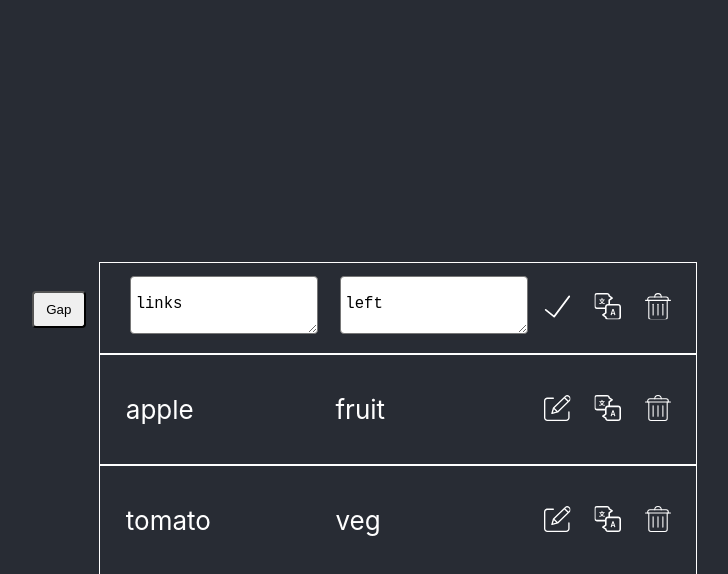
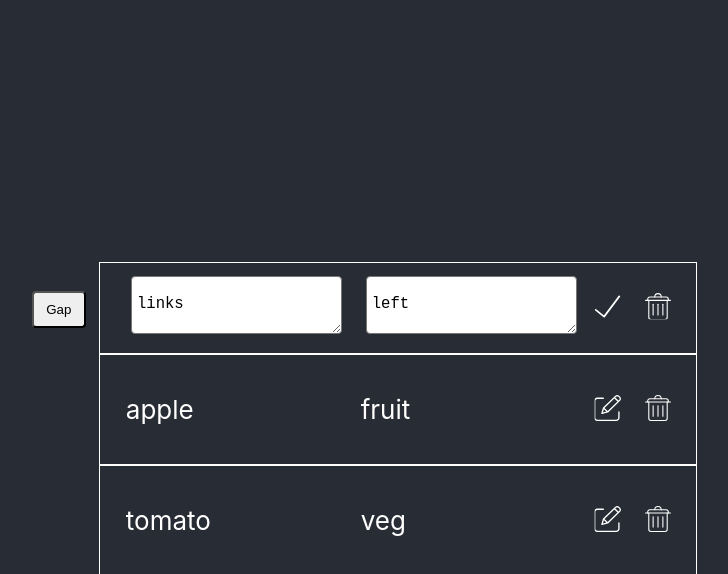
Before and after one commit to oksmelnik/memo, a React (Create React App) app: page / in a window 1280 px wide. Both pictures are taken after a click on the element "left". Shown: the top 574 px of the page, without its empty margins (242-970 px from the left). Built offline with nearby package versions, Linux system fonts and the light colour scheme.

Commit message:
simplify translations

```diff
--- a/package.json
+++ b/package.json
@@ -5,6 +5,7 @@
   "dependencies": {
     "@material-ui/core": "^4.8.0",
     "axios": "^0.19.2",
+    "prop-types": "^15.7.2",
     "react": "^16.12.0",
     "react-dom": "^16.12.0",
     "react-scripts": "3.2.0",
--- a/src/App.js
+++ b/src/App.js
@@ -10,7 +10,7 @@ class App extends Component {
   }
 
   saveChanges = (newValue, id, key) => {
-
+//https://random-word-api.herokuapp.com/word?number=10
     this.setState(state => {
         const pairs = state.pairs.map(item => {
 
@@ -90,6 +90,8 @@ class App extends Component {
             return <Pair
               key={pair.id}
               pair={pair}
+              type={pair.type}
+              left={pair.left}
               setGap={this.setGap}
               selectGap={this.selectGap}
               onDelete={this.deleteHandler}
--- a/src/components/Pair.js
+++ b/src/components/Pair.js
@@ -1,7 +1,11 @@
-import React, { useState } from 'react';
+import React, { useState, useRef } from 'react';
 import Word from './Word'
 import PairButton from './PairButton'
 import { StyledPair } from './../styles.js'
+import { StyledWord} from './../styles.js'
+import { TextareaAutosize } from '@material-ui/core';
+import GapContainer from './GapContainer'
+import Translation from './Translation'
 
 import deleteIcon from '../icons/delete.svg'
 import checkmarkIcon from '../icons/checkmark.svg'
@@ -15,14 +19,16 @@ const Pair = (props) => {
 
     const [edit, setEdit] = useState(false)
 
-    const [editTranslate, setTranslate] = useState(false)
+    const [translated, setTranslate] = useState(false)
 
-    const [translation, showTranslation] = useState('')
+    const rightEdit = useRef(null);
 
     const getTranslation = () => {
         axios.post(`https://translate.yandex.net/api/v1.5/tr.json/translate?key=trnsl.1.1.20200315T074819Z.860ff3441e541a2b.755ab0290b73192c988f313ed86169bd154d19d6&lang=en-ru&text=${props.pair.left}`)
             .then((res) => {
-                showTranslation(res.data.text || 'error')
+                rightEdit.current.value = res.data && res.data.text
+                props.saveChanges(res.data.text, props.pair.id, 'right')
+
             })
     }
 
@@ -30,23 +36,11 @@ const Pair = (props) => {
         setEdit(!edit)
     }
 
-  const handleEdit = () => {
-
-        if (editTranslate) {
-            props.saveChanges(translation, props.pair.id, 'right')
-            setTranslate(false)
-      }
-
-      toggleEdit()
-  }
-
   const toggleTranslate =() => {
-        if (!editTranslate) {
+        if (!translated) {
             getTranslation()
         }
-      setTranslate(!editTranslate)
-      setEdit(!edit)
-
+      setTranslate(!translated)
   }
 
   const onDelete = () => {
@@ -58,12 +52,57 @@ const Pair = (props) => {
       e.preventDefault()
   }
 
+    const showEditFields = (order) => {
+        if (!edit) {
+            return false
+        } else if (props.type === 'gap' && order === 'right') {
+            return false
+        } else {
+            return true
+        }
+    }
+
+    const showOriginText = () => {
+        if (!edit && props.type !== 'gap') {
+            return true
+        }
+    }
+
+    const handleWordChange = (e, order) => {
+        props.saveChanges(e.target.value.trim(), props.pair.id, order)
+        e.preventDefault()
+    }
+
+    const returnTextArea = (order) => {
+        if (showEditFields(order)) {
+            return (
+                <TextareaAutosize
+                    aria-label="empty textarea"
+                    placeholder="Empty"
+                    ref={order === 'right' ? rightEdit : null}
+                    defaultValue={order === 'left' ? props.pair.left : props.pair.right}
+                    onChange={(e) => handleWordChange(e, order)}
+                />
+            )
+        }
+    }
+
+    const returnGap = (order, value) => {
+        return (<GapContainer
+            pair={props.pair}
+            order={order}
+            value={value}
+            selectGap={props.selectGap}
+            editMode={edit}
+        />)
+    }
+
   return (
     <StyledPair>
       {edit &&
         <button className='type-switcher' onClick={setGap}
         >
-          {props.pair.type === 'gap' ? 'Word' : 'Gap'}
+          {props.type === 'gap' ? 'Word' : 'Gap'}
         </button>
       }
       <div
@@ -72,39 +111,32 @@ const Pair = (props) => {
 
         <div className='words-wrapper'>
           <Word
-            order='left'
-            pair={props.pair}
-            wordValue={props.pair.left}
-            type={props.pair.type}
-            editMode={edit}
+            wordValue={showOriginText() && props.pair.left}
             toggleEdit={toggleEdit}
-            saveChanges={props.saveChanges}
-            selectGap={props.selectGap}
+            textArea={returnTextArea('left')}
+            gap={props.type === 'gap' && returnGap('left', props.left)}
           />
 
           <Word
-            order='right'
-            pair={props.pair}
-            wordValue={props.pair.right}
-            type={props.pair.type}
-            editMode={edit}
-            translateMode={editTranslate}
-            translation={editTranslate && translation}
+            wordValue={showOriginText() && props.pair.right}
             toggleEdit={toggleEdit}
-            saveChanges={props.saveChanges}
+            textArea={returnTextArea('right')}
+            gap={props.type === 'gap' && returnGap('right', props.right)}
           />
 
           <PairButton
-            callback={handleEdit}
+            callback={toggleEdit}
             icon={edit ? checkmarkIcon : editIcon}
             alt={edit ? 'checkmark' : 'edit'}
           />
 
-          <PairButton
+          {(edit && !props.pair.right) &&
+            <PairButton
               callback={toggleTranslate}
-              icon={editTranslate ? closeIcon :translateIcon}
+              icon={translateIcon}
               alt='translate'
-          />
+            />
+          }
 
          </div>
 
@@ -118,4 +150,4 @@ const Pair = (props) => {
     </StyledPair>
   )
 }
-export default Pair;
+export default React.memo(Pair);
--- a/src/components/Translation.js
+++ b/src/components/Translation.js
@@ -1,6 +1,5 @@
-import React, {useState} from 'react'
+import React from 'react'
 import { StyledTranslation } from './../styles.js'
-
 
 function Translation(props) {
 
@@ -8,7 +7,6 @@ function Translation(props) {
         <StyledTranslation>
             <div>{props.translation}</div>
         </StyledTranslation>
-
     )
 }
 export default Translation;
--- a/src/components/Word.js
+++ b/src/components/Word.js
@@ -1,72 +1,18 @@
-import React, { useEffect } from 'react'
-import { TextareaAutosize } from '@material-ui/core';
-import GapContainer from './GapContainer'
+import React from 'react'
 import { StyledWord} from './../styles.js'
-import Translation from './Translation'
 
 function Word(props) {
-
-  const showEditFiels = () => {
-    if (!props.editMode) {
-      return false
-    } else if (props.type === 'gap' && props.order === 'right') {
-      return false
-    } else if (showTranslation()) {
-      return false
-    } else {
-      return true
-    }
-  }
-
-  const showTranslation = () => {
-     return props.translateMode && props.order === 'right'
-  }
-
-  const showOriginText = () => {
-    if (!props.editMode && props.type !== 'gap') {
-      return true
-    }
-  }
-
-  const handleChange = (e) => {
-    props.saveChanges(e.target.value.trim(), props.pair.id, props.order)
-    e.preventDefault()
-  }
-
-
   return (
     <StyledWord>
-
-      {showOriginText() &&
-        <p onClick={props.toggleEdit}>{props.wordValue}</p>
+      {
+          props.wordValue &&
+            <p onClick={props.toggleEdit}>{props.wordValue}</p>
       }
-
       <div>
-        {showEditFiels() &&
-          <div>
-            <TextareaAutosize
-              aria-label="empty textarea"
-              placeholder="Empty"
-              defaultValue={props.wordValue}
-              onChange={handleChange}
-            />
-          </div>
-        }
-
-        {props.type === 'gap' &&
-          <GapContainer
-            pair={props.pair}
-            order={props.order}
-            value={props.wordValue}
-            selectGap={props.selectGap}
-            editMode={props.editMode}
-          />
-        }
-
+        {props.textArea}
+        {props.gap}
       </div>
-
-      {showTranslation() && <Translation translation={props.translation} />}
-
+      {props.translation}
     </StyledWord>
   )
 
```
